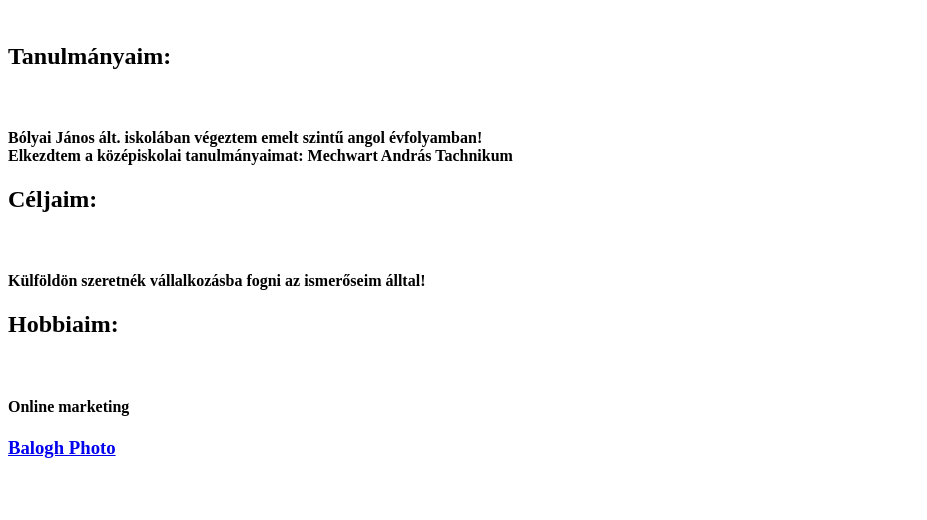
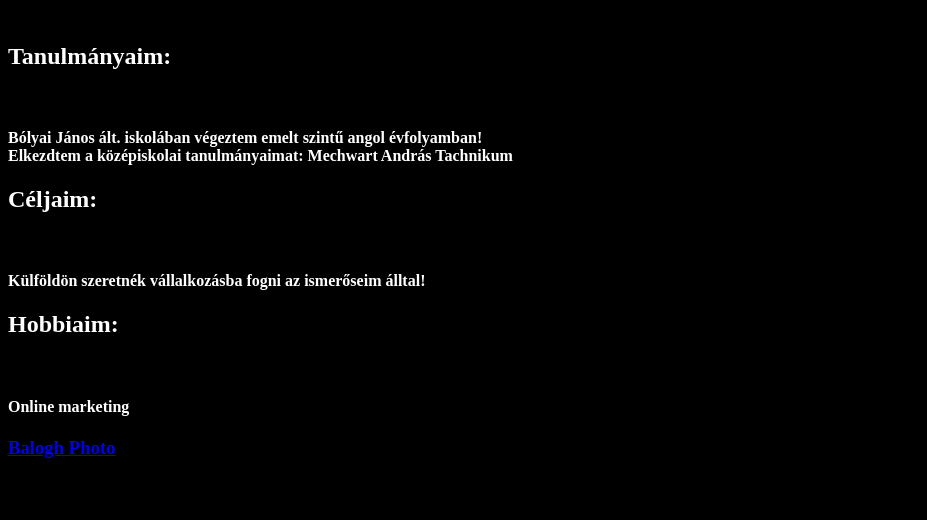
Before and after one commit to Takacs-Balazs/oneletrajz, a plain HTML site: page index.html in a window 1280 px wide. Shown: the part 280-800 px from the top of the page, without its empty margins (0-927 px from the left). Drawn offline with Linux system fonts and the light colour scheme.

Commit message:
4. commit

```diff
--- a/stilus.css
+++ b/stilus.css
@@ -17,3 +17,5 @@
     margin-left: 400px;
     margin-right: 400px;
 }
+body {background-color: black;
+color: white;}
```
Also changed, not shown: index.html (+0 -1 lines).
